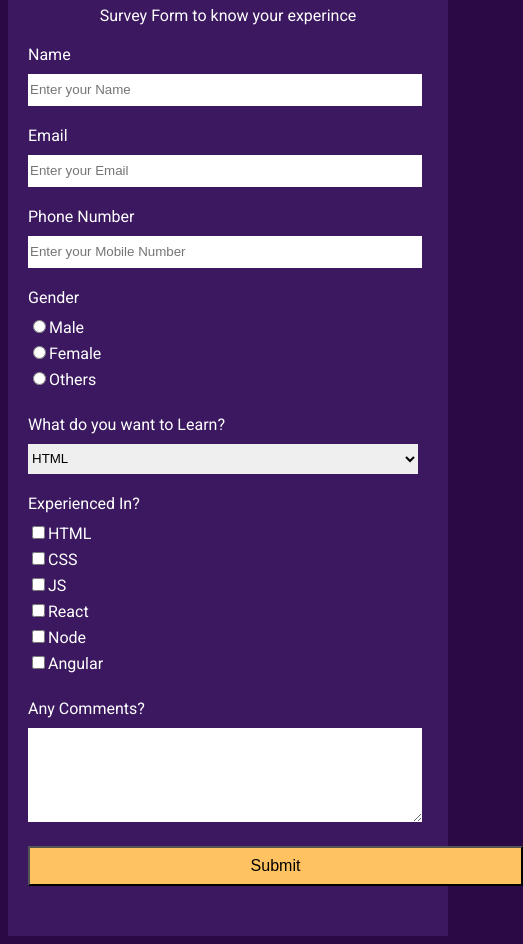
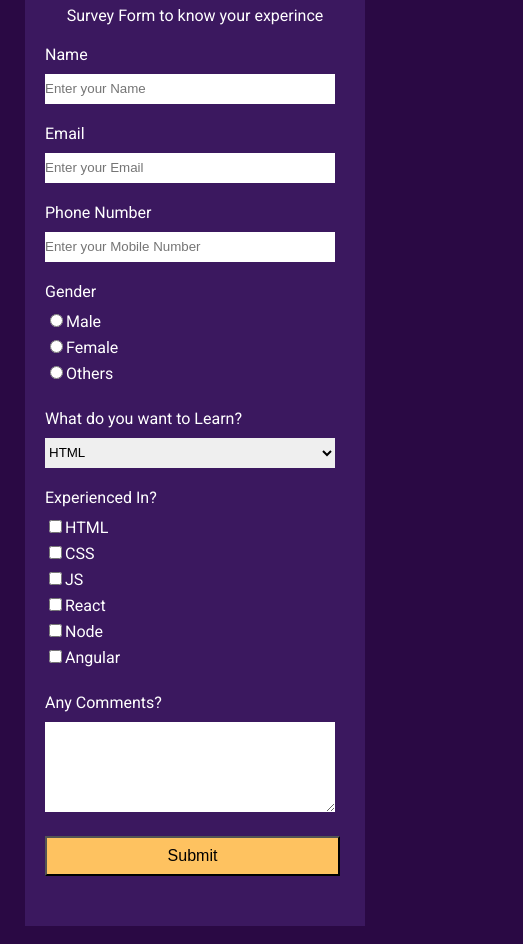
Before and after one commit to bndkn24/survery-form, a plain HTML site: page index.html in a window 390 px wide. Shown: the part 103-1047 px from the top of the page, 523 px wide, since content can reach past the window. Drawn offline with Linux system fonts and the light colour scheme.

Commit message:
Update CSS to make a Responsive Site

```diff
--- a/styles.css
+++ b/styles.css
@@ -1,7 +1,13 @@
 @import url("https://fonts.googleapis.com/css2?family=Roboto&display=swap");
+
+* {
+  padding: 0;
+}
 
 body {
   background-color: #2a0944;
+  display: flex;
+  justify-content: center;
 }
 
 main {
@@ -10,7 +16,6 @@ main {
   background-color: #3b185f;
   width: 495px;
   height: auto;
-  margin: 0 auto;
   font-family: "Roboto", sans-serif;
   color: white;
 }
@@ -58,7 +63,11 @@ button {
 
 @media only screen and (max-width: 540px) {
   main {
-    width: 400px;
+    width: 300px;
+  }
+
+  button {
+    width: 295px;
   }
 
   #email,
@@ -66,6 +75,6 @@ button {
   #number,
   #dropdown,
   #comments {
-    width: 390px;
+    width: 290px;
   }
 }
```
